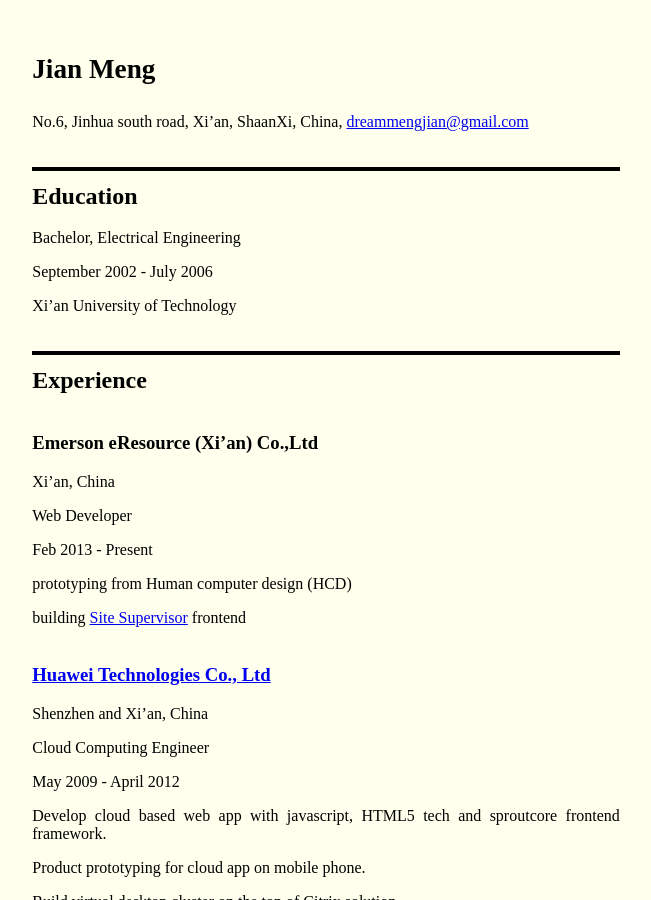
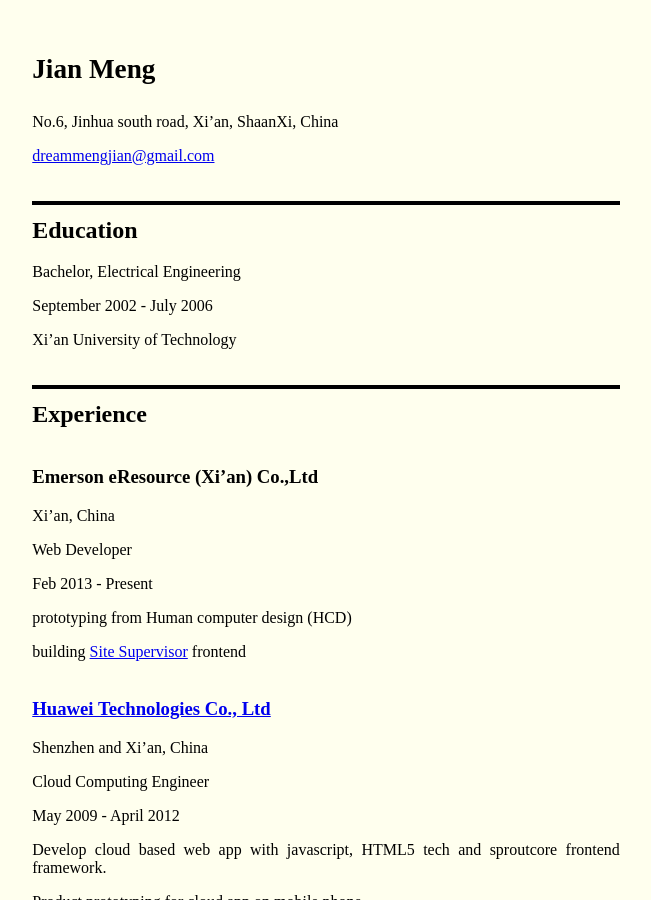
Before and after one commit to JianMeng/jianmeng.github.com, a Jekyll site: the page built from _posts/2013-01-08-Resume-EN.md, in a window 1280 px wide and 900 px high. Shown: the whole window, without its empty margins (314-965 px from the left). Built offline with Jekyll 4.4.1, drawn with Linux system fonts in a browser that asks for light colours; some of the changed lines change nothing that is shown.

Commit message:
Update 2013-01-08-Resume-EN.md

```diff
--- a/_posts/2013-01-08-Resume-EN.md
+++ b/_posts/2013-01-08-Resume-EN.md
@@ -7,7 +7,9 @@
 
 # Jian Meng
 
- No.6, Jinhua south road, Xi'an, ShaanXi, China, <dreammengjian@gmail.com>
+ No.6, Jinhua south road, Xi'an, ShaanXi, China
+
+ <dreammengjian@gmail.com>
 
 
 
```
